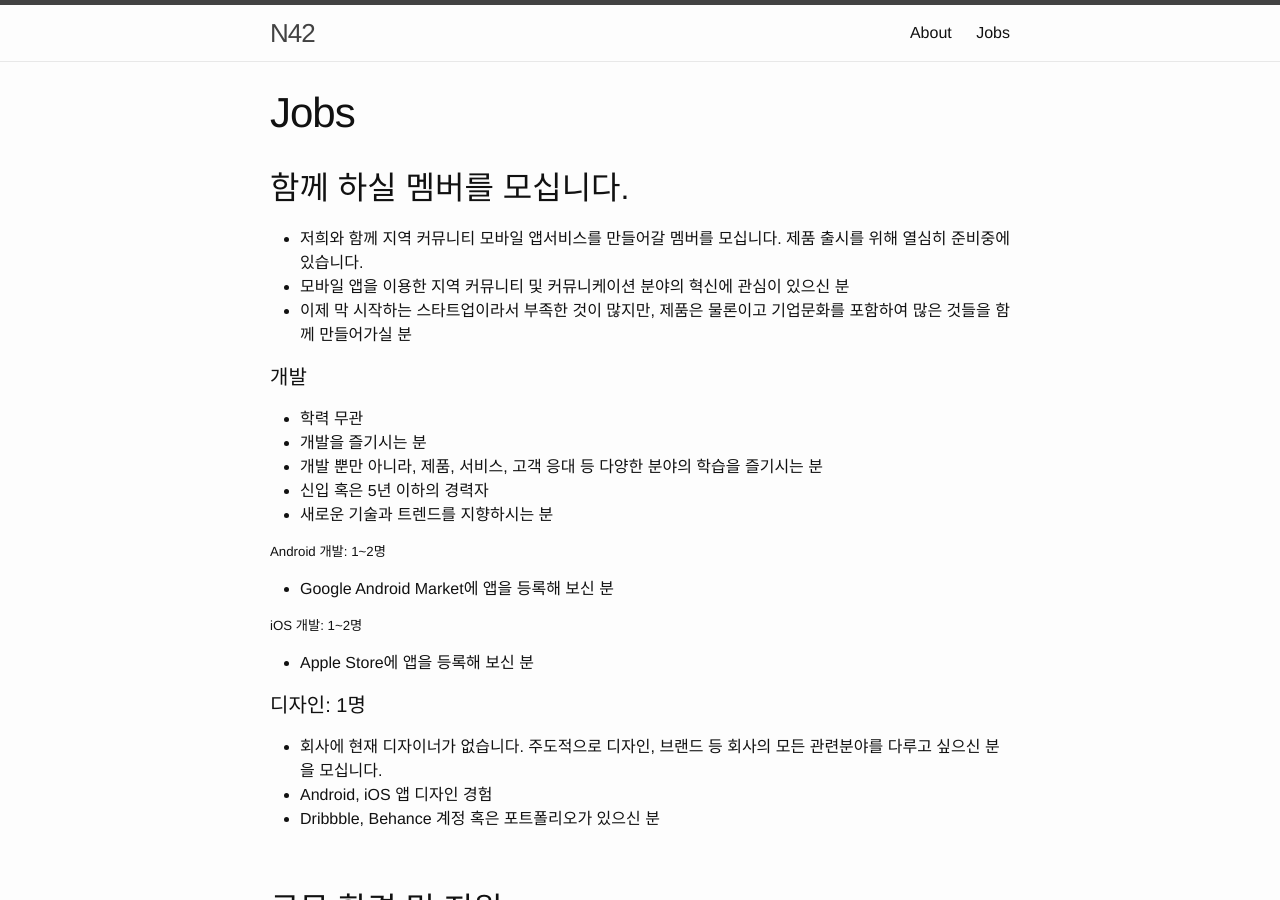
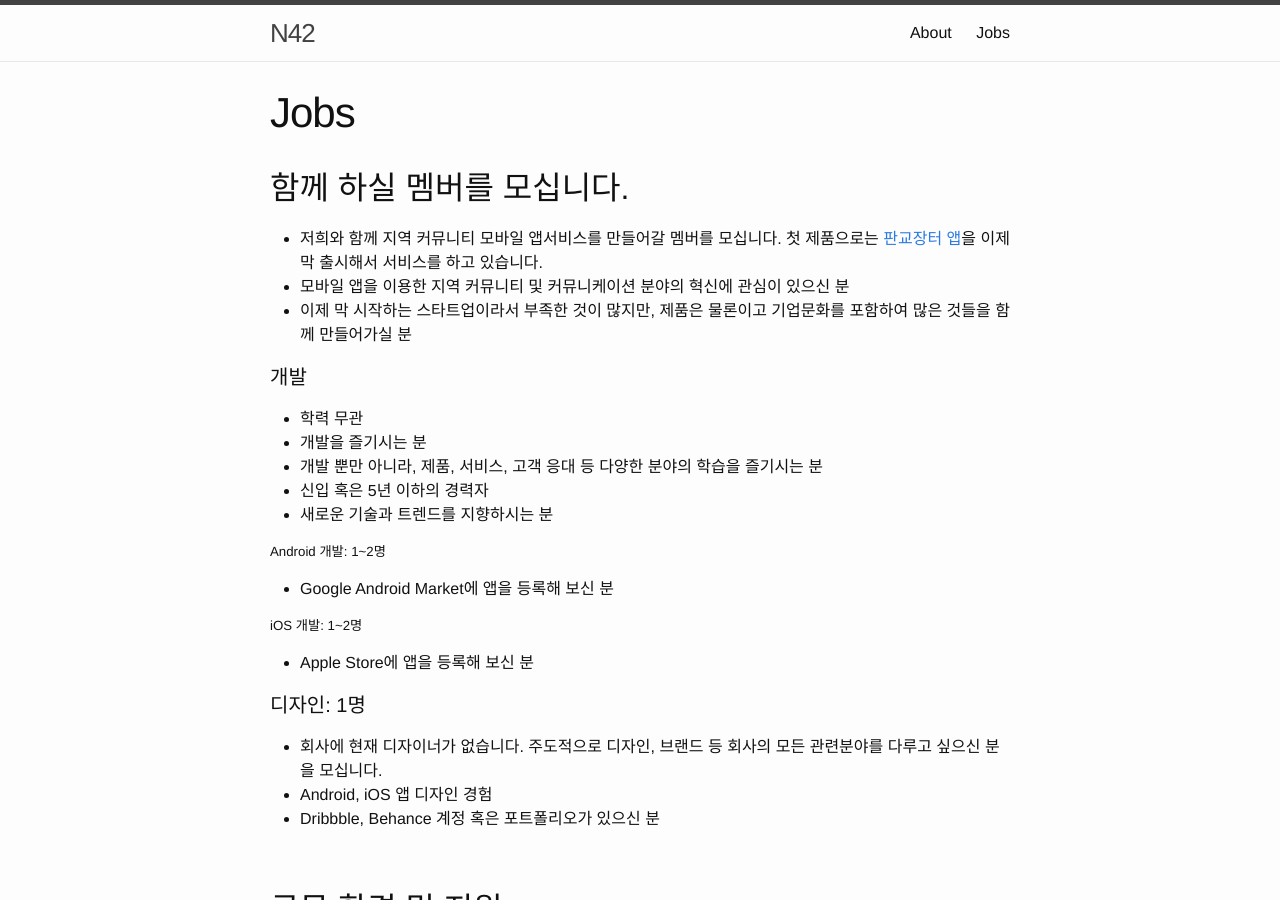
Before and after one commit to daangn/daangn-team-page, a Jekyll site: the page built from jobs.md, in a window 1280 px wide and 900 px high. Built offline with Jekyll 4.4.1, drawn with Linux system fonts in a browser that asks for light colours.

Commit message:
job페이지에 판교장터 앱 링크 추가

```diff
--- a/jobs.md
+++ b/jobs.md
@@ -5,7 +5,7 @@ permalink: /jobs/
 ---
 
 ## 함께 하실 멤버를 모십니다.
-- 저희와 함께 지역 커뮤니티 모바일 앱서비스를 만들어갈 멤버를 모십니다. 제품 출시를 위해 열심히 준비중에 있습니다.
+- 저희와 함께 지역 커뮤니티 모바일 앱서비스를 만들어갈 멤버를 모십니다. 첫 제품으로는 [판교장터 앱](https://pangyo.towneers.com/)을 이제 막 출시해서 서비스를 하고 있습니다.
 - 모바일 앱을 이용한 지역 커뮤니티 및 커뮤니케이션 분야의 혁신에 관심이 있으신 분
 - 이제 막 시작하는 스타트업이라서 부족한 것이 많지만, 제품은 물론이고 기업문화를 포함하여 많은 것들을 함께 만들어가실 분
 <br/>
```
